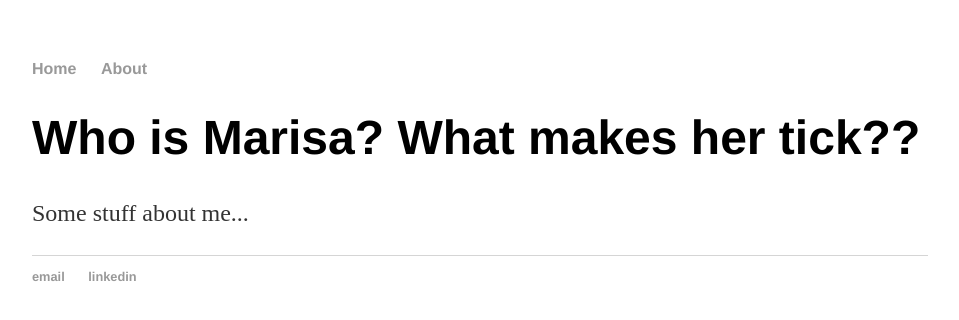
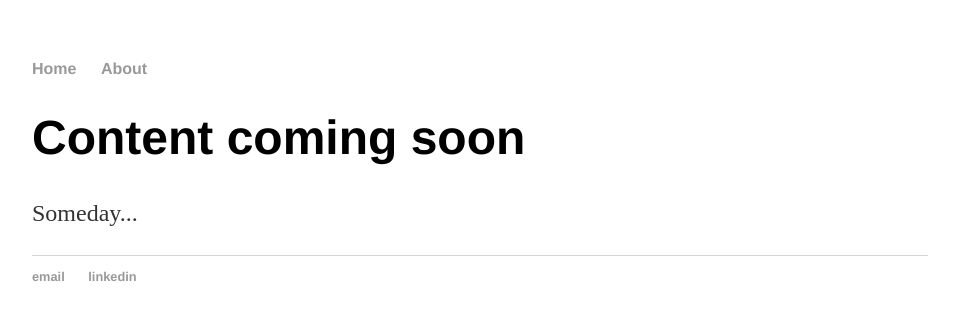
Before and after one commit to marisabrandt/marisabrandt.github.io, a Jekyll site: the page built from about/index.html, in a window 1280 px wide. Shown: the top 320 px of the page, without its empty margins (160-1119 px from the left). Built offline with Jekyll 4.4.1, drawn with Linux system fonts in a browser that asks for light colours.

Commit message:
Update index.html

```diff
--- a/about/index.html
+++ b/about/index.html
@@ -3,6 +3,6 @@ layout: default
 title: About Marisa
 ---
 <div class="blurb">
-	<h1>Who is Marisa? What makes her tick??</h1>
-	<p>Some stuff about me...</p>
+	<h1>Content coming soon</h1>
+	<p>Someday...</p>
 </div><!-- /.blurb -->
```
